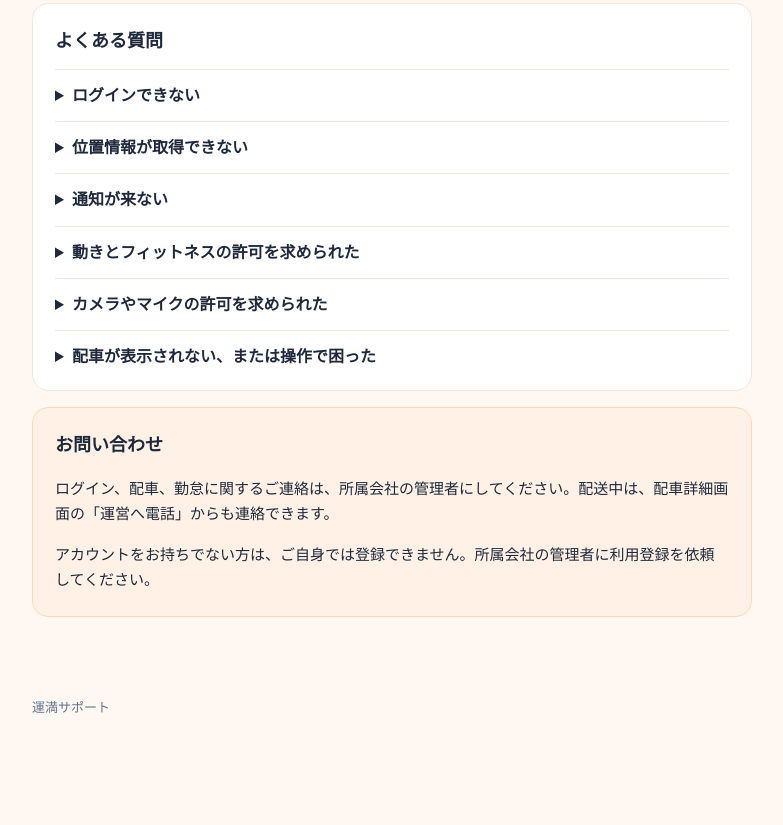
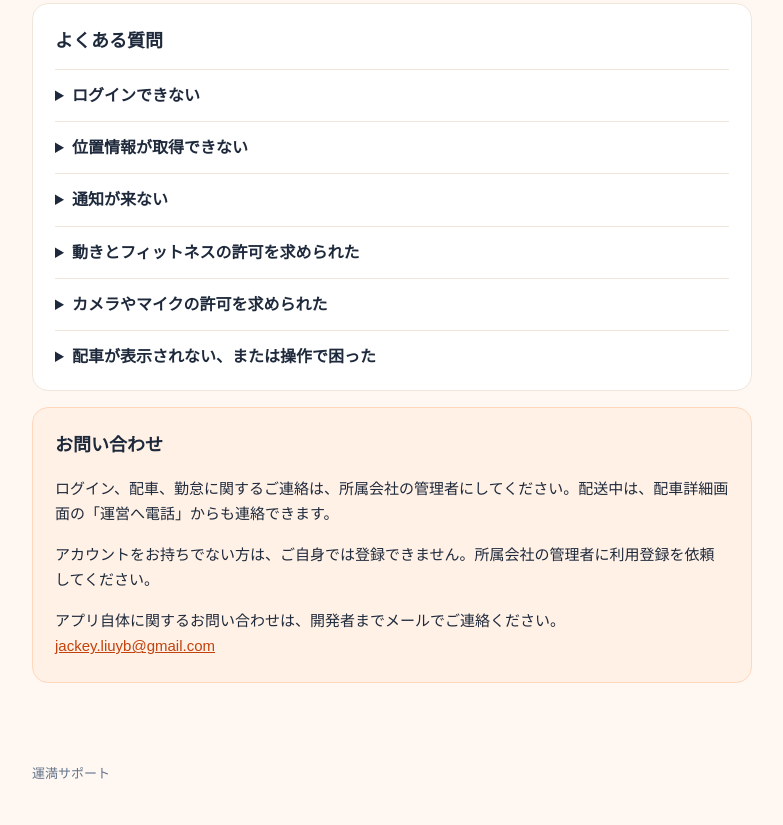
Before and after one commit to hualman/hualman-support, a plain HTML site: page index.html in a window 1280 px wide. Shown: the part 588-1413 px from the top of the page, without its empty margins (248-1031 px from the left). Before the commit the page ends 1347 px from the top, so only its background shows below. Drawn offline with Linux system fonts and the light colour scheme.

Commit message:
サポートページに開発者の連絡先メールを追加
Co-authored-by: Cursor <cursoragent@cursor.com>

```diff
--- a/index.html
+++ b/index.html
@@ -130,6 +130,7 @@
       <h2>お問い合わせ</h2>
       <p>ログイン、配車、勤怠に関するご連絡は、所属会社の管理者にしてください。配送中は、配車詳細画面の「運営へ電話」からも連絡できます。</p>
       <p>アカウントをお持ちでない方は、ご自身では登録できません。所属会社の管理者に利用登録を依頼してください。</p>
+      <p>アプリ自体に関するお問い合わせは、開発者までメールでご連絡ください。<br><a href="mailto:jackey.liuyb@gmail.com">jackey.liuyb@gmail.com</a></p>
     </section>
   </main>
   <footer class="wrap">運満サポート</footer>
```
